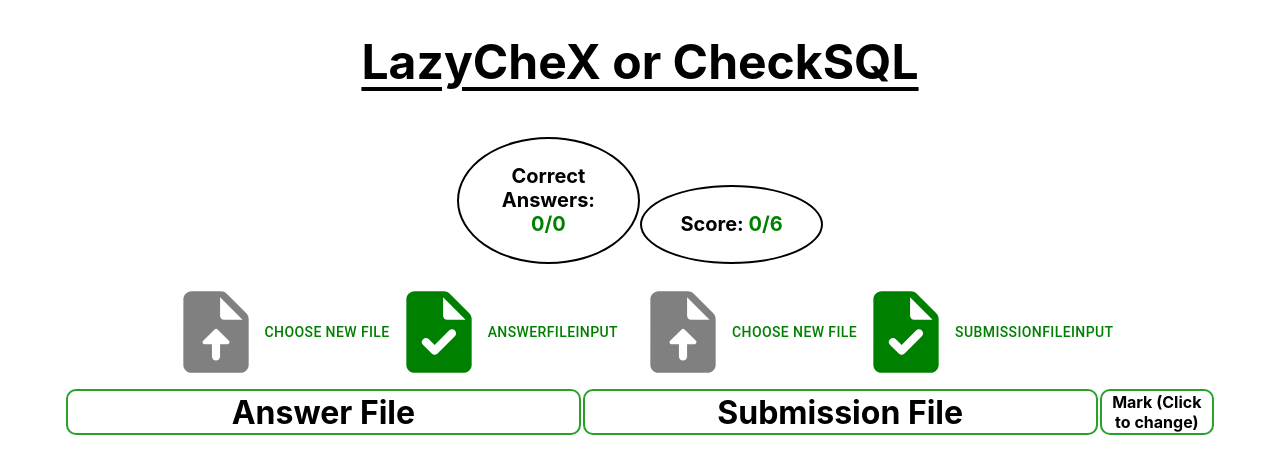
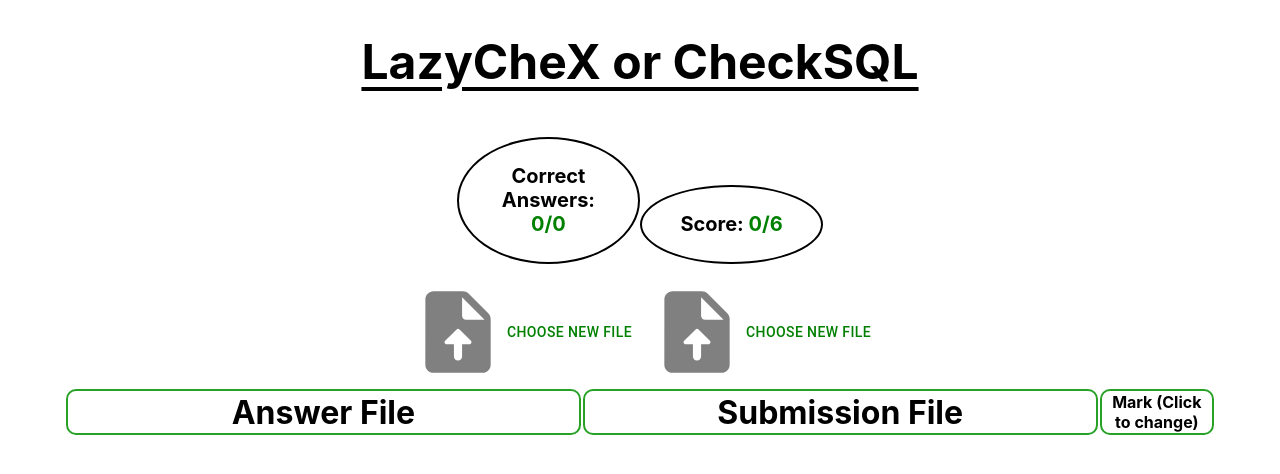
Before and after one commit to AshnahKhalidKhan/CheckSQL, a React (Create React App) app in the folder lazychex/: page / in a window 1280 px wide. Shown: the top 474 px of the page. Built offline with nearby package versions, Linux system fonts and the light colour scheme.

Commit message:
I give up again

```diff
--- a/lazychex/src/Components/FileInput/FileInput.js
+++ b/lazychex/src/Components/FileInput/FileInput.js
@@ -7,6 +7,7 @@ import FileUploadedIcon from '@mui/icons-material/TaskRounded';
 function FileInput({onFileSelect, uniqueKeyPropToDifferentiateInputs, clearContent})
 {
   const fileReference = useRef(null);
+  const [fileSelected, setFileSelected] = useState(false);
 
   const buttonClickedSoSelectFile = () =>
   {
@@ -120,6 +121,7 @@ function FileInput({onFileSelect, uniqueKeyPropToDifferentiateInputs, clearConte
         }
       };
       reader.readAsText(file); //readAsText works like Java wala Scanner
+      setFileSelected(true);
     }
   };
 
@@ -129,8 +131,10 @@ function FileInput({onFileSelect, uniqueKeyPropToDifferentiateInputs, clearConte
       <Button className = "InputButton" onClick = {buttonClickedSoSelectFile}>
         <UploadFileIcon className = "UploadFileIcon"/>
         <span className = "InputButtonText">Choose New File</span>
-        <FileUploadedIcon className = "FileUploadedIcon"/>
-        <span className = "InputButtonText">{uniqueKeyPropToDifferentiateInputs}</span>
+        {fileSelected ? <FileUploadedIcon className = "FileUploadedIcon"/> : null}
+        {fileSelected ? <span className = "InputButtonText">{uniqueKeyPropToDifferentiateInputs}</span> : null}
+        {/* <FileUploadedIcon className = "FileUploadedIcon"/>
+        <span className = "InputButtonText">{uniqueKeyPropToDifferentiateInputs}</span> */}
       </Button>
     </div>
   );
```
